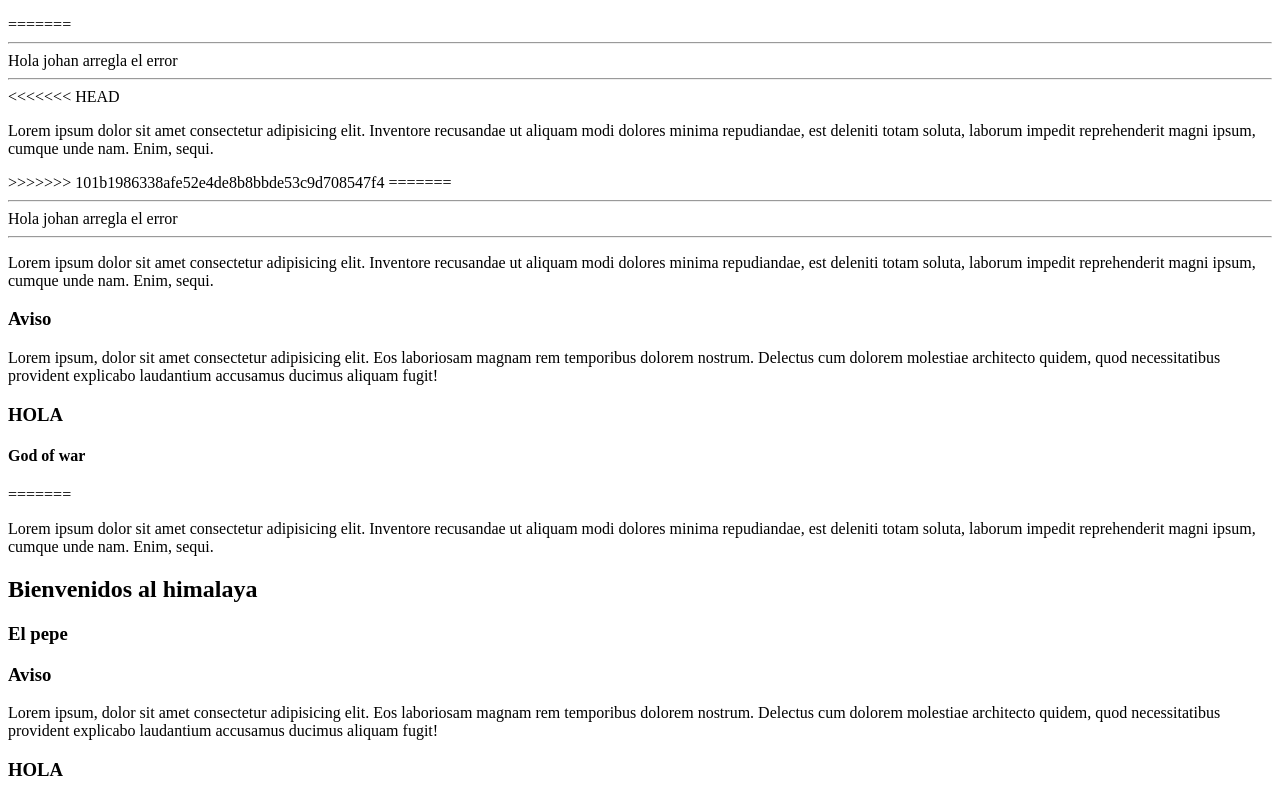
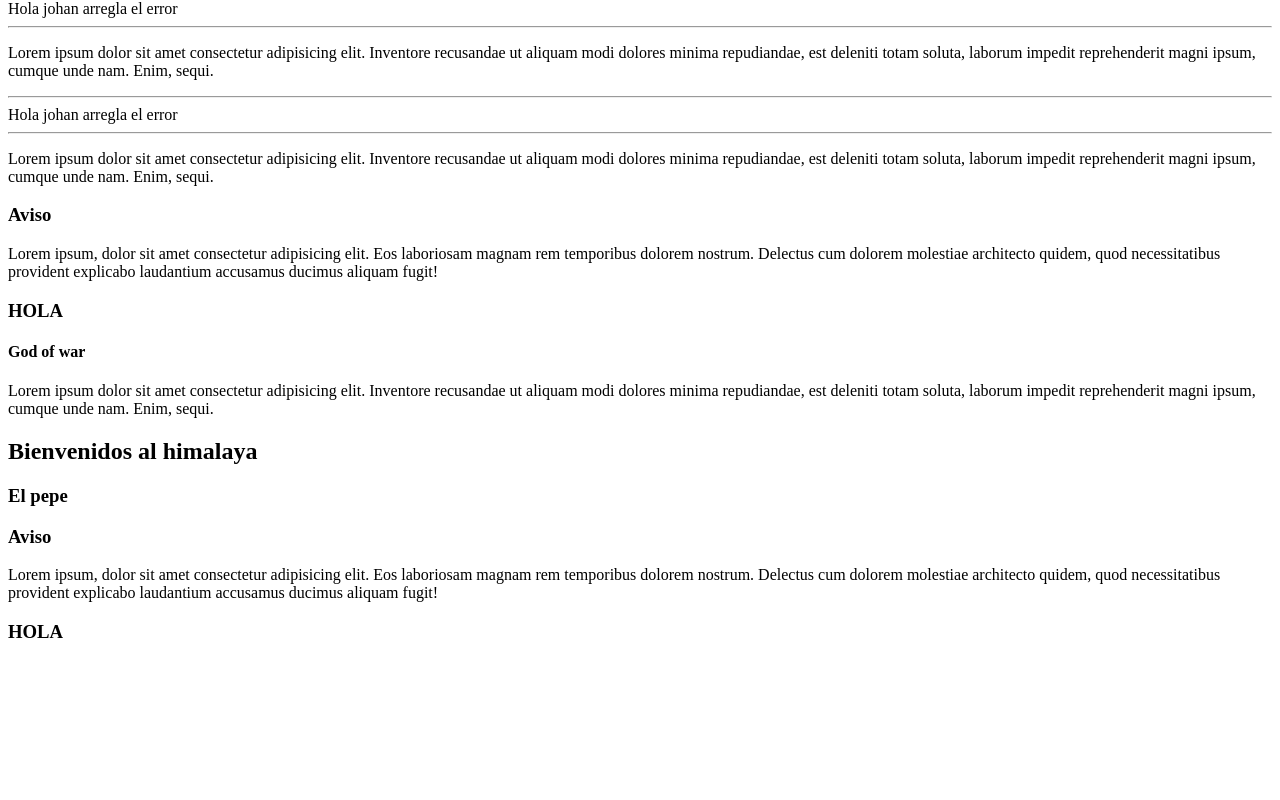
Before and after one commit to JohanRomulo/web, a plain HTML site: page index.html in a window 1280 px wide. Shown: the part 337-1137 px from the top of the page. After the commit the page ends 999 px from the top, so only its background shows below. Drawn offline with Linux system fonts and the light colour scheme.

Commit message:
Update index.html

```diff
--- a/index.html
+++ b/index.html
@@ -7,8 +7,7 @@
 </head>
 <body>
     <h1>Bienvenidos</h1>
-<<<<<<< HEAD
-=======
+
     <hr>Hola johan eres el error<hr>
 
     <h1>
@@ -20,23 +19,21 @@
     <hr>
     <h1>Manzana</h1>
 
-=======
+
     <hr>Hola johan arregla el error<hr>
-<<<<<<< HEAD
+
     <p>Lorem ipsum dolor sit amet consectetur adipisicing elit. Inventore recusandae ut aliquam modi dolores minima repudiandae, est deleniti totam soluta, laborum impedit reprehenderit magni ipsum, cumque unde nam. Enim, sequi.</p>
->>>>>>> 101b1986338afe52e4de8b8bbde53c9d708547f4
-=======
+
     <hr>Hola johan arregla el error<hr>
     <p>Lorem ipsum dolor sit amet consectetur adipisicing elit. Inventore recusandae ut aliquam modi dolores minima repudiandae, est deleniti totam soluta, laborum impedit reprehenderit magni ipsum, cumque unde nam. Enim, sequi.</p>
     <h3>Aviso</h3>
     <p>Lorem ipsum, dolor sit amet consectetur adipisicing elit. Eos laboriosam magnam rem temporibus dolorem nostrum. Delectus cum dolorem molestiae architecto quidem, quod necessitatibus provident explicabo laudantium accusamus ducimus aliquam fugit!</p>
     <h3>HOLA</h3>
     <h4>God of war</h4>
-=======
+
     <p>Lorem ipsum dolor sit amet consectetur adipisicing elit. Inventore recusandae ut aliquam modi dolores minima repudiandae, est deleniti totam soluta, laborum impedit reprehenderit magni ipsum, cumque unde nam. Enim, sequi.</p>
     <h2>Bienvenidos al himalaya</h2>
     <h3>El pepe</h3>
-
 
     <h3>Aviso</h3>
     <p>Lorem ipsum, dolor sit amet consectetur adipisicing elit. Eos laboriosam magnam rem temporibus dolorem nostrum. Delectus cum dolorem molestiae architecto quidem, quod necessitatibus provident explicabo laudantium accusamus ducimus aliquam fugit!</p>
```
